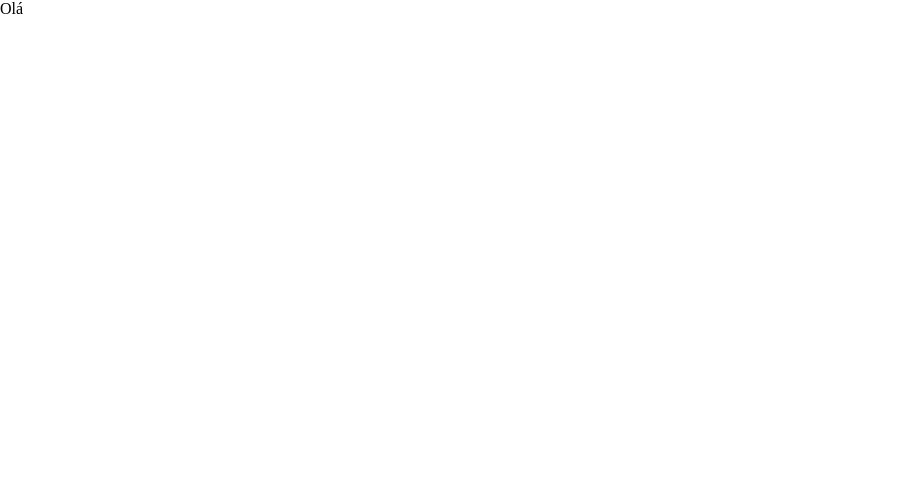
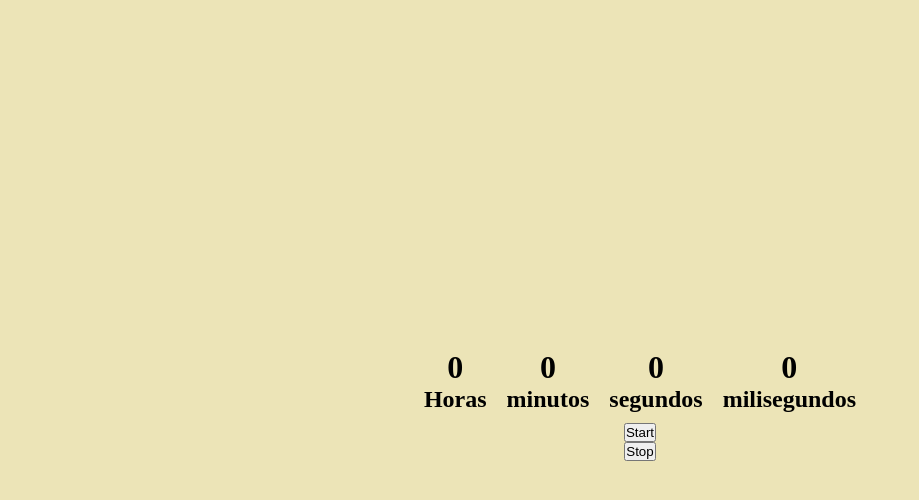
Before and after one commit to Bluniz/cronometro, a React (Create React App) app: page / in a window 1280 px wide. Shown: the top 500 px of the page, without its empty margins (0-919 px from the left). Built offline with nearby package versions, Linux system fonts and the light colour scheme.

Commit message:
Adiciona cronometro

```diff
--- a/src/App.js
+++ b/src/App.js
@@ -1,7 +1,8 @@
 import "./styles/global.css";
+import Cronometer from "./pages/Cronometer/index";
 
 function App() {
-  return <div>Olá</div>;
+  return <Cronometer />;
 }
 
 export default App;
--- /dev/null
+++ b/src/components/Counter/index.jsx
@@ -0,0 +1,24 @@
+import "./style.css";
+
+const Counter = ({ hour, minutes, seconds, miliseconds }) => (
+  <div className="counter-container">
+    <div className="time-container">
+      <h1>{hour}</h1>
+      <h2>Horas</h2>
+    </div>
+    <div className="time-container">
+      <h1>{minutes}</h1>
+      <h2>minutos</h2>
+    </div>
+    <div className="time-container">
+      <h1>{seconds}</h1>
+      <h2>segundos</h2>
+    </div>
+    <div className="time-container">
+      <h1>{miliseconds}</h1>
+      <h2>milisegundos</h2>
+    </div>
+  </div>
+);
+
+export default Counter;
--- /dev/null
+++ b/src/components/Counter/style.css
@@ -0,0 +1,11 @@
+.counter-container {
+  display: flex;
+}
+
+.time-container {
+  display: flex;
+  flex-direction: column;
+  align-items: center;
+  justify-content: center;
+  margin: 10px;
+}
--- /dev/null
+++ b/src/pages/Cronometer/index.js
@@ -0,0 +1,101 @@
+import { useState } from "react";
+import "./style.css";
+import Counter from "../../components/Counter/index";
+
+const cronometerModel = {
+  hour: 0,
+  minutes: 0,
+  seconds: 0,
+  miliseconds: 0,
+};
+
+const Cronometer = () => {
+  const [clock, setClock] = useState(cronometerModel);
+  const [start, setStart] = useState(false);
+  const [seconds, setSeconds] = useState(0);
+  const [stopedTimer, setStopedTimer] = useState([]);
+  // Estado para controlar o set Interval
+  const [interval, setInter] = useState(null);
+  //?Principal diferença entre o setInterval e o setTimeout
+  //! setInterval executa repetidamente a função passada em seu primeiro parametro depois da quantidade de tempo passada
+  //! setTimeOut executa apenas uma vez a função passada em seu primeiro parametro depois da quantidade de tempo passada
+
+  function init() {
+    setStart(true);
+
+    setInter(
+      setInterval(() => {
+        setClock((clockData) => {
+          let hour = clockData.hour;
+          let minutes = clockData.minutes;
+          let seconds = clockData.seconds;
+          let miliseconds = clockData.miliseconds;
+
+          if (miliseconds === 1000) {
+            miliseconds = 0;
+            seconds++;
+          }
+
+          if (seconds === 60) {
+            miliseconds = 0;
+            seconds = 0;
+            minutes++;
+          }
+
+          if (minutes === 60) {
+            hour++;
+            minutes = 0;
+            seconds = 0;
+            miliseconds = 0;
+          }
+
+          return { hour, minutes, seconds, miliseconds: miliseconds + 1 };
+        });
+      }, 0)
+    );
+  }
+
+  function pause() {
+    setStart(false);
+    console.log(interval);
+    //! Limpa o intervalo, ou seja faz parar de repetir.
+    clearInterval(interval);
+  }
+
+  function stop() {
+    const stopedTimerCopy = stopedTimer.slice("");
+    stopedTimerCopy.push(clock);
+
+    clearInterval(interval);
+    setStart(false);
+    setClock(cronometerModel);
+    setStopedTimer(stopedTimerCopy);
+  }
+
+  return (
+    <div className="container">
+      <Counter
+        hour={clock.hour}
+        minutes={clock.minutes}
+        seconds={clock.seconds}
+        miliseconds={clock.miliseconds}
+      />
+
+      {start ? (
+        <button onClick={pause}>Pause</button>
+      ) : (
+        <button onClick={init}>Start</button>
+      )}
+
+      <button onClick={stop}>Stop</button>
+
+      {stopedTimer.map((item, index) => (
+        <p
+          key={index}
+        >{`${item.hour}:${item.minutes}:${item.seconds}:${item.miliseconds}`}</p>
+      ))}
+    </div>
+  );
+};
+
+export default Cronometer;
--- /dev/null
+++ b/src/pages/Cronometer/style.css
@@ -0,0 +1,9 @@
+.container {
+  background: var(--background);
+  width: 100vw;
+  height: 100vh;
+  display: flex;
+  flex-direction: column;
+  align-items: center;
+  justify-content: center;
+}
--- a/src/styles/global.css
+++ b/src/styles/global.css
@@ -1,3 +1,10 @@
+:root{
+  --background: #ece4b7;
+  --header: #d36135;
+  --text: #02020b;
+}
+
+
 *{
   margin: 0;
   padding: 0;
```
Also changed, not shown: 1 other file (tests, documents, lock files or other folders).
